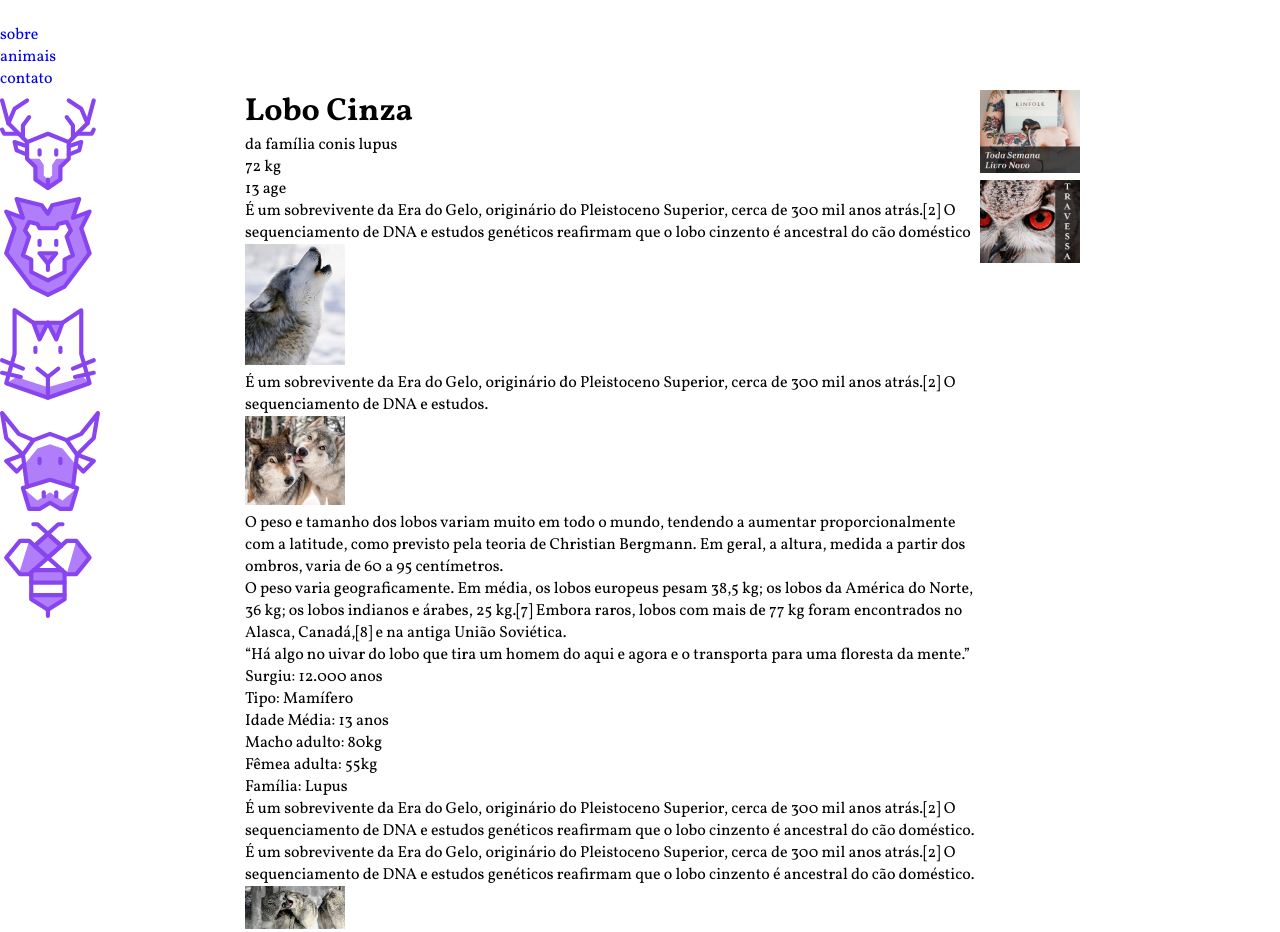
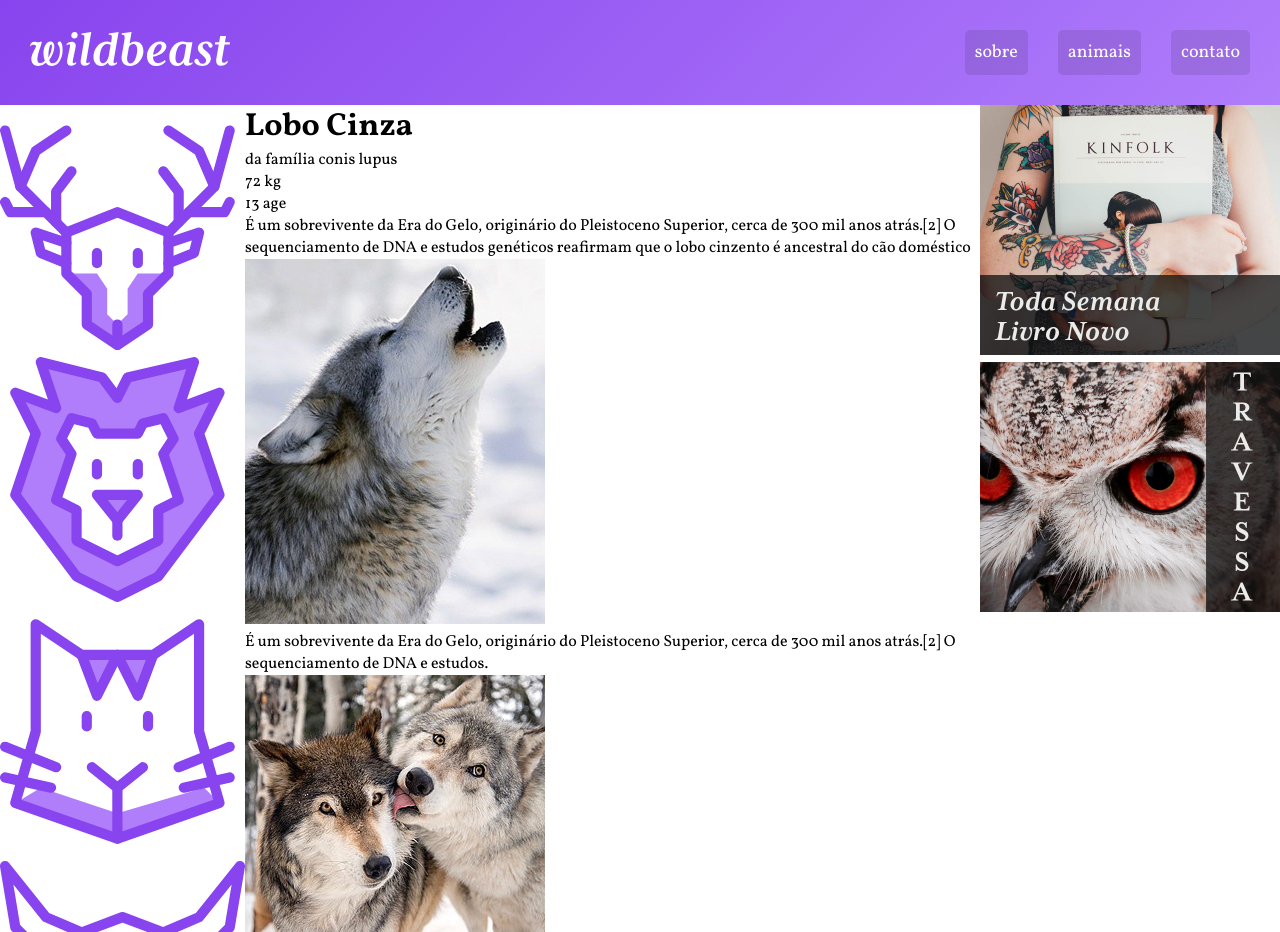
Before and after one commit to gustavo-soares99/wildbeast, a plain HTML site: page index.html in a window 1280 px wide. Shown: the top 932 px of the page. Drawn offline with Linux system fonts and the light colour scheme.

Commit message:
Estilizado header

```diff
--- a/css/style.css
+++ b/css/style.css
@@ -22,8 +22,9 @@ body {
 }
 
 img {
-  max-width: 100px;
+  max-width: 100%;
 }
+
 /* Grid geral */
 
 .estrutura {
@@ -35,8 +36,42 @@ img {
     "footer footer footer";
 }
 
+/* HEADER */
+
 .header {
   grid-area: header;
+  background: linear-gradient(135deg, #8844ee, #b07dfb);
+  padding: 30px;
+  display: grid;
+  grid-template-columns: 1fr auto;
+  align-items: center;
+}
+
+.logo {
+  max-width: 200px;
+}
+
+.header nav ul {
+  display: flex;
+  flex-wrap: wrap;
+}
+
+.header nav a {
+  display: block;
+  padding: 10px;
+  color: white;
+  font-size: 1.125em;
+  background: rgba(0, 0, 0, 0.1);
+  border-radius: 5px;
+}
+
+.header nav a:hover {
+  background: rgba(0, 0, 0, 0.5);
+  transition: 0.3s;
+}
+
+.header li + li {
+  margin-left: 30px;
 }
 
 .sidenav {
```
